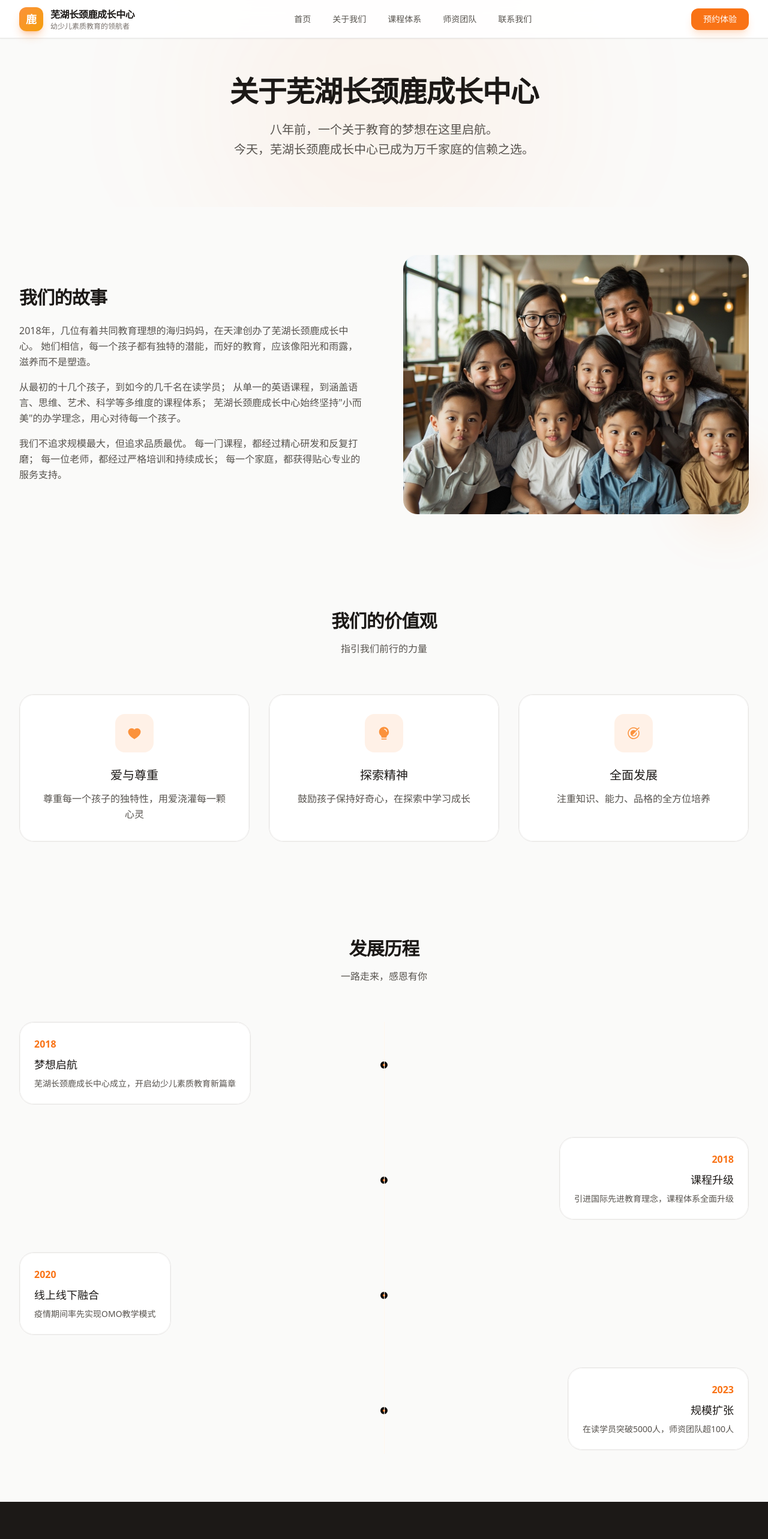
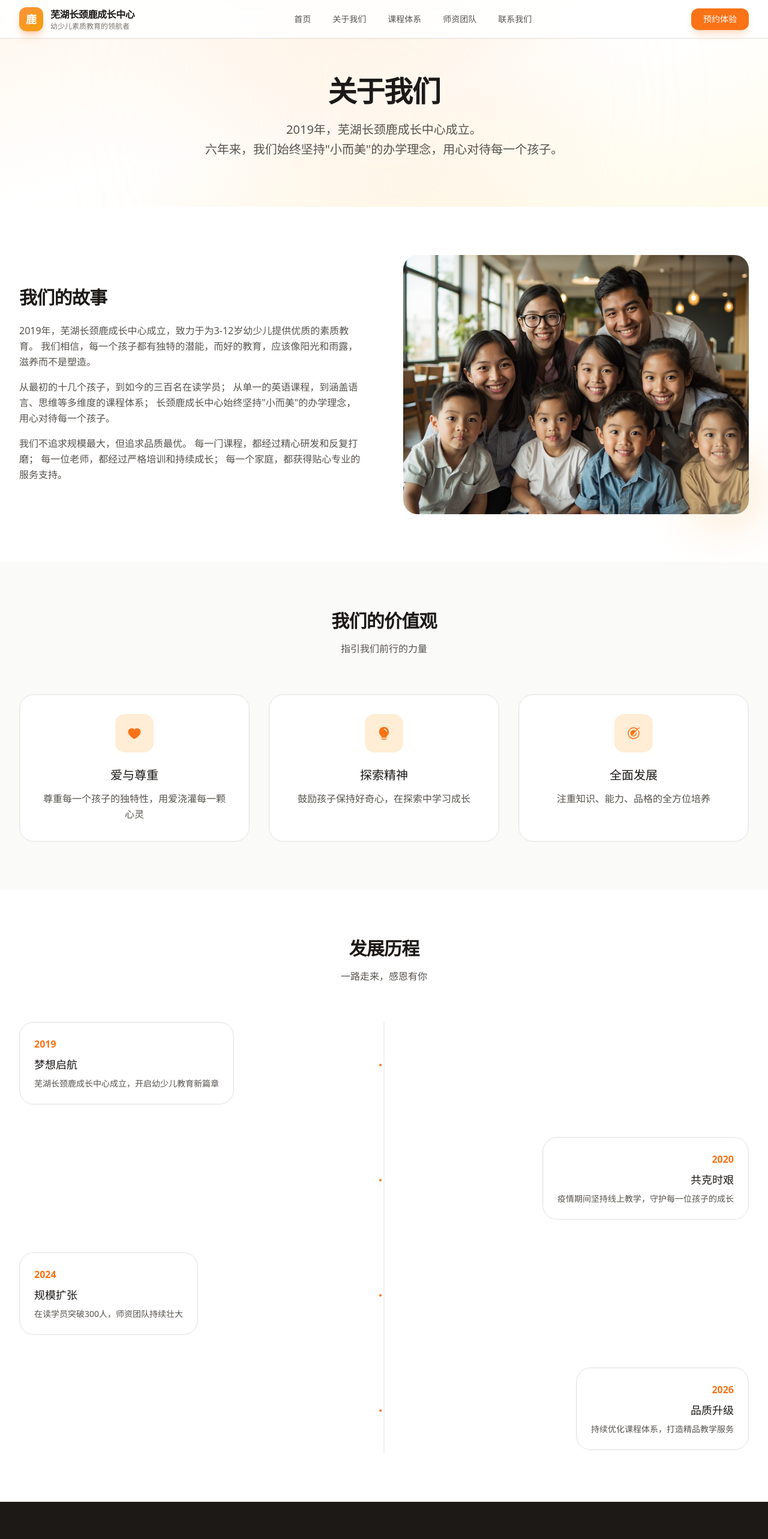
Before and after one commit to tujunjie003/WUHUGIRAFFE-WEB, a Next.js app: page /WUHUGIRAFFE-WEB/about in a window 1280 px wide. Shown: the top 2565 px of the page at 60% size. Built offline with nearby package versions, Linux system fonts and the light colour scheme.

Commit message:
feat: update about page - 2019 founding, Wuhu, 300 students

```diff
--- a/app/about/page.tsx
+++ b/app/about/page.tsx
@@ -12,10 +12,10 @@ import Card from '@/components/ui/Card'
 import { motion } from 'framer-motion'
 
 const MILESTONES = [
-  { year: '2018', title: '梦想启航', desc: '芜湖长颈鹿成长中心成立，开启幼少儿素质教育新篇章' },
-  { year: '2018', title: '课程升级', desc: '引进国际先进教育理念，课程体系全面升级' },
-  { year: '2020', title: '线上线下融合', desc: '疫情期间率先实现OMO教学模式' },
-  { year: '2023', title: '规模扩张', desc: '在读学员突破5000人，师资团队超100人' },
+  { year: '2019', title: '梦想启航', desc: '芜湖长颈鹿成长中心成立，开启幼少儿教育新篇章' },
+  { year: '2020', title: '共克时艰', desc: '疫情期间坚持线上教学，守护每一位孩子的成长' },
+  { year: '2024', title: '规模扩张', desc: '在读学员突破300人，师资团队持续壮大' },
+  { year: '2026', title: '品质升级', desc: '持续优化课程体系，打造精品教学服务' },
 ]
 
 const VALUES = [
@@ -42,25 +42,25 @@ export default function AboutPage() {
       <Header />
 
       {/* Hero */}
-      <section className="pt-32 pb-20 bg-stone-50 relative overflow-hidden">
+      <section className="pt-32 pb-20 bg-gradient-to-br from-orange-50 via-white to-amber-50 relative overflow-hidden">
         <div className="absolute inset-0">
-          <div className="absolute top-1/2 left-1/2 -translate-x-1/2 -translate-y-1/2 w-[600px] h-[600px] bg-orange-500/5 rounded-full blur-[120px]" />
+          <div className="absolute top-1/2 left-1/2 -translate-x-1/2 -translate-y-1/2 w-[600px] h-[600px] bg-orange-200/20 rounded-full blur-[120px]" />
         </div>
 
         <div className="relative z-10 max-w-4xl mx-auto px-4 text-center">
           <h1 className="text-4xl sm:text-5xl font-semibold text-stone-900 tracking-tight mb-6">
-            关于芜湖长颈鹿成长中心
+            关于我们
           </h1>
           <p className="text-xl text-stone-600 leading-relaxed">
-            八年前，一个关于教育的梦想在这里启航。
+            2019年，芜湖长颈鹿成长中心成立。
             <br />
-            今天，芜湖长颈鹿成长中心已成为万千家庭的信赖之选。
+            六年来，我们始终坚持"小而美"的办学理念，用心对待每一个孩子。
           </p>
         </div>
       </section>
 
       {/* Story */}
-      <section className="py-20 bg-orange-50/500">
+      <section className="py-20 bg-white">
         <div className="max-w-7xl mx-auto px-4 sm:px-6 lg:px-8">
           <div className="grid grid-cols-1 lg:grid-cols-2 gap-16 items-center">
             <div>
@@ -69,14 +69,14 @@ export default function AboutPage() {
               </h2>
               <div className="space-y-4 text-stone-600 leading-relaxed">
                 <p>
-                  2018年，几位有着共同教育理想的海归妈妈，在天津创办了芜湖长颈鹿成长中心。
-                  她们相信，每一个孩子都有独特的潜能，而好的教育，应该像阳光和雨露，
+                  2019年，芜湖长颈鹿成长中心成立，致力于为3-12岁幼少儿提供优质的素质教育。
+                  我们相信，每一个孩子都有独特的潜能，而好的教育，应该像阳光和雨露，
                   滋养而不是塑造。
                 </p>
                 <p>
-                  从最初的十几个孩子，到如今的几千名在读学员；
-                  从单一的英语课程，到涵盖语言、思维、艺术、科学等多维度的课程体系；
-                  芜湖长颈鹿成长中心始终坚持"小而美"的办学理念，用心对待每一个孩子。
+                  从最初的十几个孩子，到如今的三百名在读学员；
+                  从单一的英语课程，到涵盖语言、思维等多维度的课程体系；
+                  长颈鹿成长中心始终坚持"小而美"的办学理念，用心对待每一个孩子。
                 </p>
                 <p>
                   我们不追求规模最大，但追求品质最优。
@@ -90,12 +90,12 @@ export default function AboutPage() {
               <div className="aspect-[4/3] rounded-3xl overflow-hidden relative">
                 <Image
                   src="/WUHUGIRAFFE-WEB/images/about-team.jpg"
-                  alt="芜湖长颈鹿成长中心团队"
+                  alt="长颈鹿成长中心团队"
                   fill
                   className="object-cover"
                 />
               </div>
-              <div className="absolute -bottom-6 -right-6 w-32 h-32 bg-orange-500/10 rounded-full blur-2xl" />
+              <div className="absolute -bottom-6 -right-6 w-32 h-32 bg-orange-200/50 rounded-full blur-2xl" />
             </div>
           </div>
         </div>
@@ -114,7 +114,7 @@ export default function AboutPage() {
           <div className="grid grid-cols-1 md:grid-cols-3 gap-8">
             {VALUES.map((value, i) => (
               <Card key={i} className="p-8 text-center">
-                <div className="w-16 h-16 rounded-2xl bg-orange-500/10 flex items-center justify-center mx-auto mb-6 text-orange-400">
+                <div className="w-16 h-16 rounded-2xl bg-orange-100 flex items-center justify-center mx-auto mb-6 text-orange-500">
                   {value.icon}
                 </div>
                 <h3 className="text-xl font-medium text-stone-900 mb-3">{value.title}</h3>
@@ -126,7 +126,7 @@ export default function AboutPage() {
       </section>
 
       {/* Milestones */}
-      <section className="py-20 bg-orange-50/500">
+      <section className="py-20 bg-white">
         <div className="max-w-7xl mx-auto px-4 sm:px-6 lg:px-8">
           <div className="text-center mb-16">
             <h2 className="text-3xl font-semibold text-stone-900 tracking-tight mb-4">
@@ -136,7 +136,8 @@ export default function AboutPage() {
           </div>
 
           <div className="relative">
-            <div className="hidden md:block absolute left-1/2 top-0 bottom-0 w-px bg-orange-50" />
+            {/* 时间线 */}
+            <div className="hidden md:block absolute left-1/2 top-0 bottom-0 w-px bg-stone-200 -translate-x-1/2" />
 
             <div className="space-y-12">
               {MILESTONES.map((m, i) => (
@@ -148,7 +149,7 @@ export default function AboutPage() {
                       <p className="text-sm text-stone-600">{m.desc}</p>
                     </Card>
                   </div>
-                  <div className="hidden md:block w-3 h-3 rounded-full bg-orange-500 border-4 border-stone-950 flex-shrink-0" />
+                  <div className="hidden md:block w-3 h-3 rounded-full bg-orange-500 border-4 border-white shadow-lg flex-shrink-0 -translate-x-1/2" />
                   <div className="flex-1" />
                 </div>
               ))}
```
